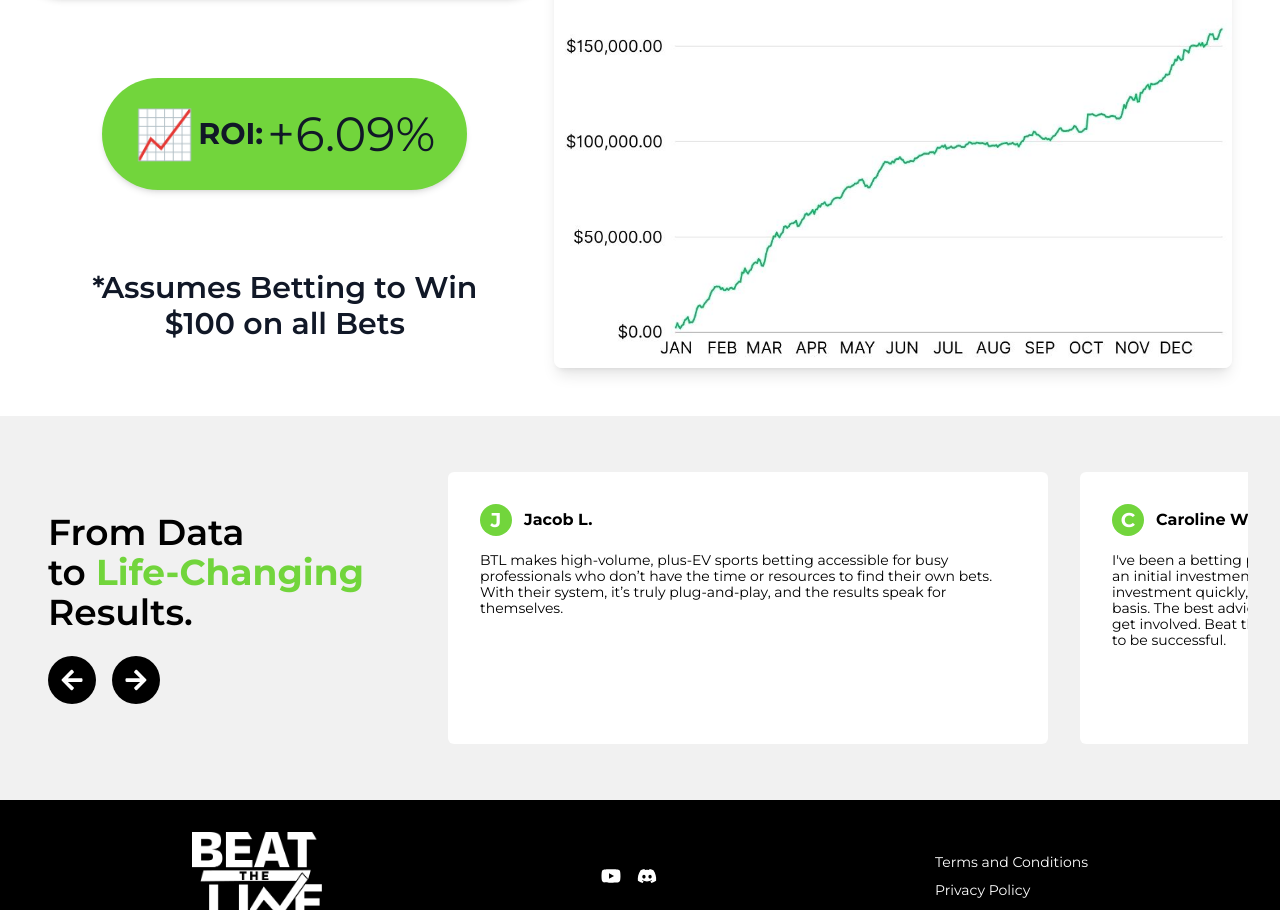
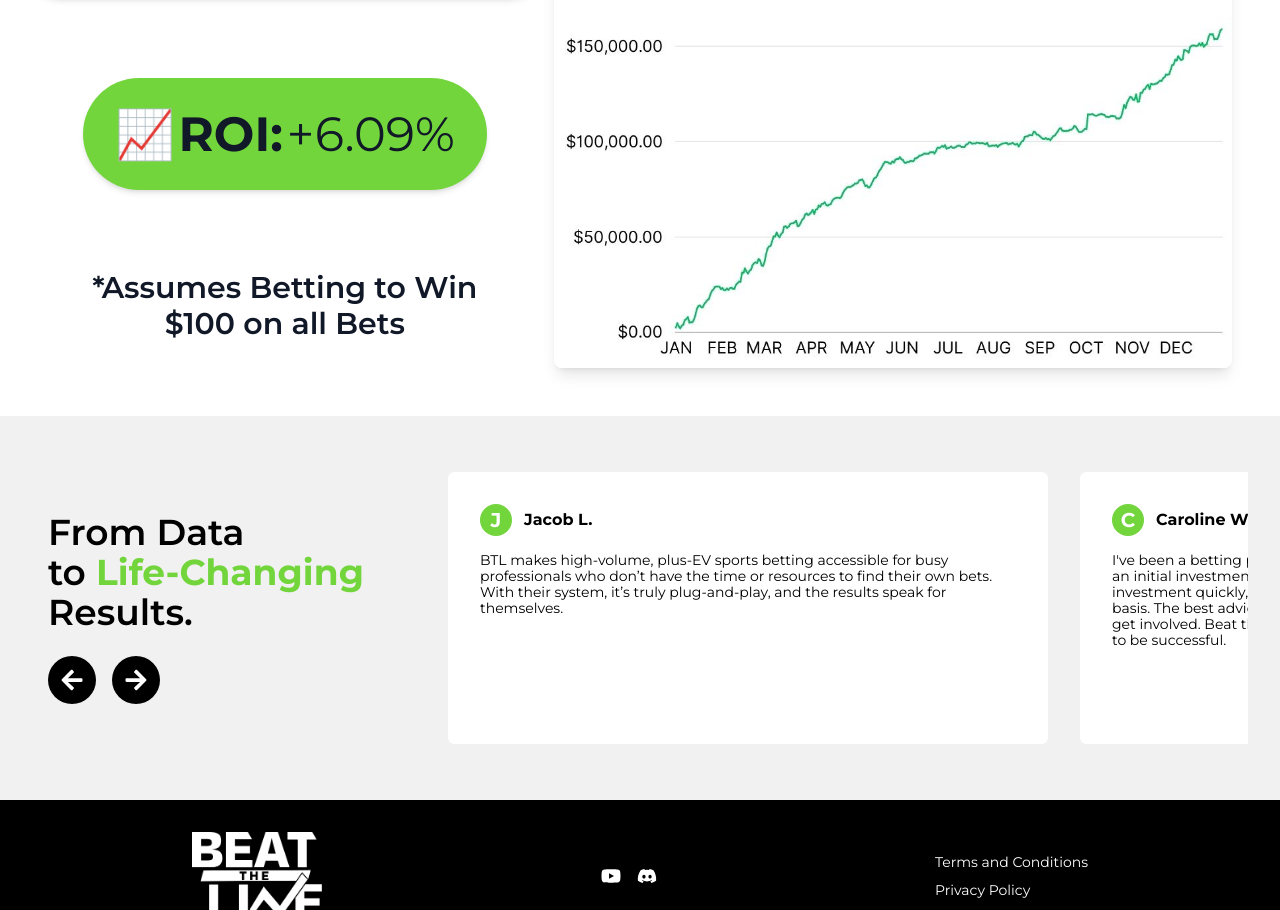
Before and after one commit to glaciercodeio/BeatTheLine-WebApp, a Next.js app: page / in a window 1280 px wide. Shown: the part 1451-2361 px from the top of the page. Built offline with nearby package versions, Linux system fonts and the light colour scheme.

Commit message:
chart & video

```diff
--- a/src/app/page.jsx
+++ b/src/app/page.jsx
@@ -245,7 +245,7 @@ export default function Home() {
                 <span className="text-2xl sm:text-2xl lg:text-3xl xl:text-5xl">
                   📈
                 </span>
-                <span className="font-bold text-2xl sm:text-2xl lg:text-3xl xl::text-5xl">
+                <span className="font-bold text-2xl sm:text-2xl lg:text-3xl xl:text-5xl">
                   ROI:
                 </span>
                 <span className="text-2xl sm:text-2xl lg:text-3xl xl:text-5xl">
```
